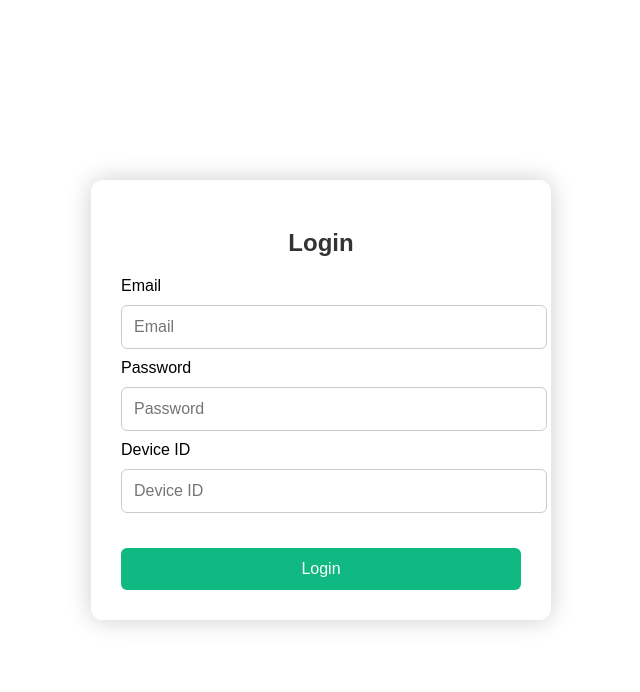
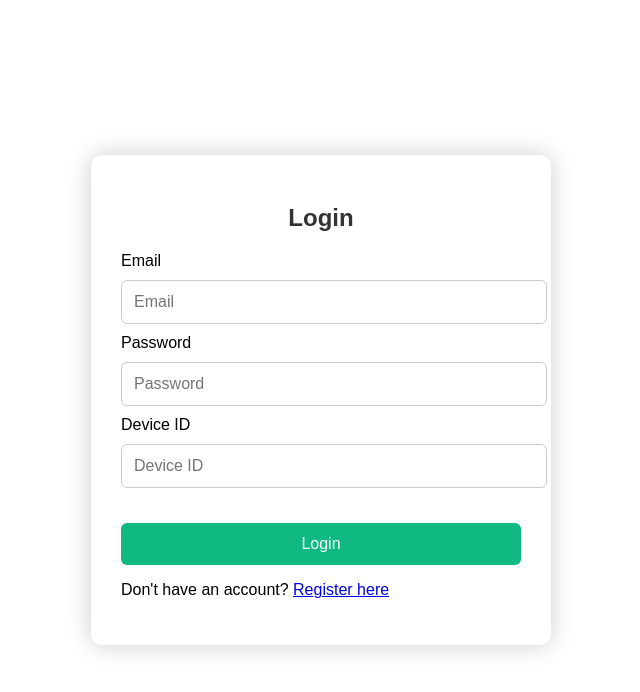
Before and after one commit to der43eryks/UI-FLASK-HOMESEC, a Flask app: page /login in a window 1280 px wide. Shown: the top 692 px of the page, without its empty margins (319-959 px from the left). Run offline with Flask 3, Linux system fonts and the light colour scheme.

Commit message:
Add registration page navigation and redirect to login after successful registration

```diff
--- a/app.py
+++ b/app.py
@@ -76,6 +76,10 @@ def login_page():
 @app.route('/dashboard')
 def dashboard_page():
     return render_template('dashboard.html')
+
+@app.route('/register')
+def register_page():
+    return render_template('register.html')
 
 @app.route('/static/<path:path>')
 def serve_static(path):
--- a/static/js/register.js
+++ b/static/js/register.js
@@ -101,9 +101,12 @@ document.addEventListener('DOMContentLoaded', function () {
             });
             const data = await res.json();
             if (res.ok && data.message === 'Registration successful') {
-                formSuccess.textContent = 'Registration successful! You can now log in.';
+                formSuccess.textContent = 'Registration successful! Redirecting to login...';
                 form.reset();
                 passwordInput.value = '12345678';
+                setTimeout(() => {
+                    window.location.href = '/login';
+                }, 1500);
             } else {
                 formError.textContent = data.error || (data.errors ? data.errors.join(', ') : 'Registration failed.');
             }
--- a/templates/login.html
+++ b/templates/login.html
@@ -22,6 +22,9 @@
       <button type="submit" id="loginButton">Login</button>
       <div class="loading" id="loadingText">Logging in...</div>
     </form>
+    <div class="register-link">
+      <p>Don't have an account? <a href="/register">Register here</a></p>
+    </div>
   </div>
 
   <script src="/static/js/login.js"></script>
```
